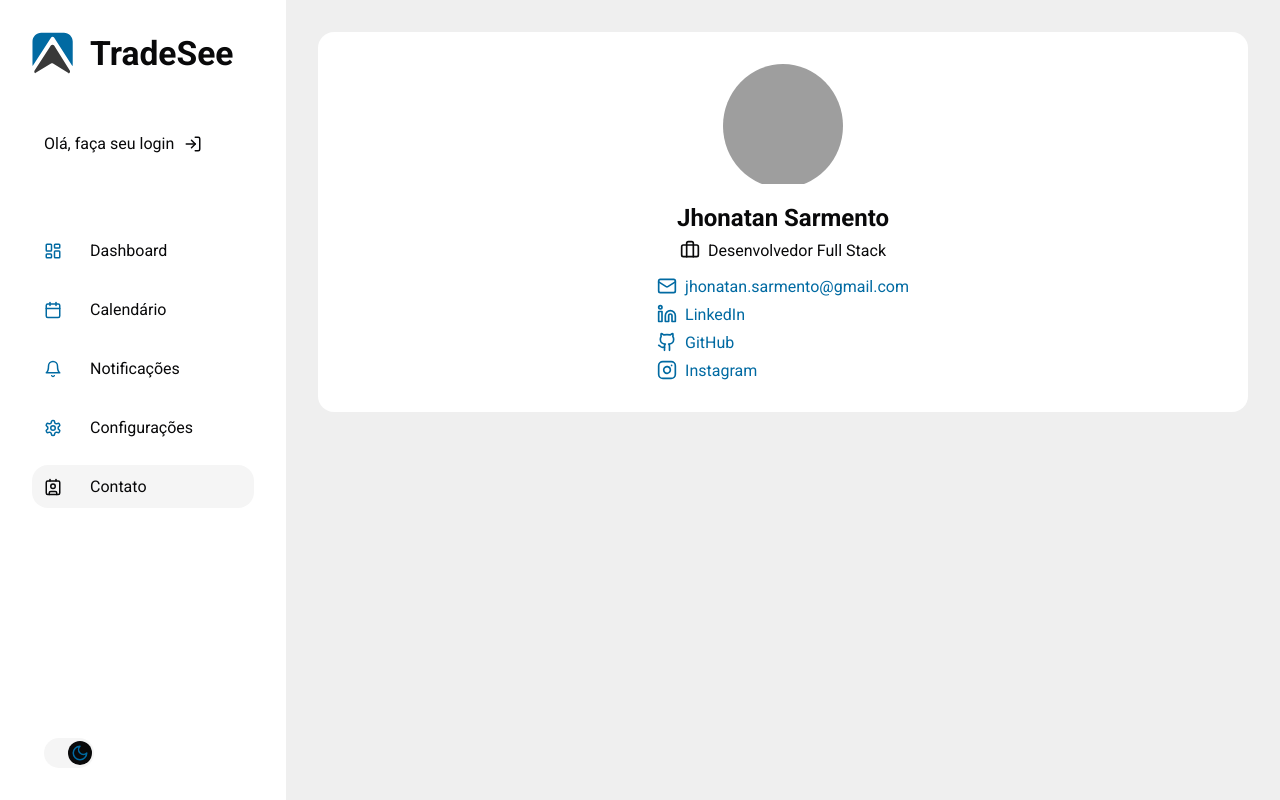
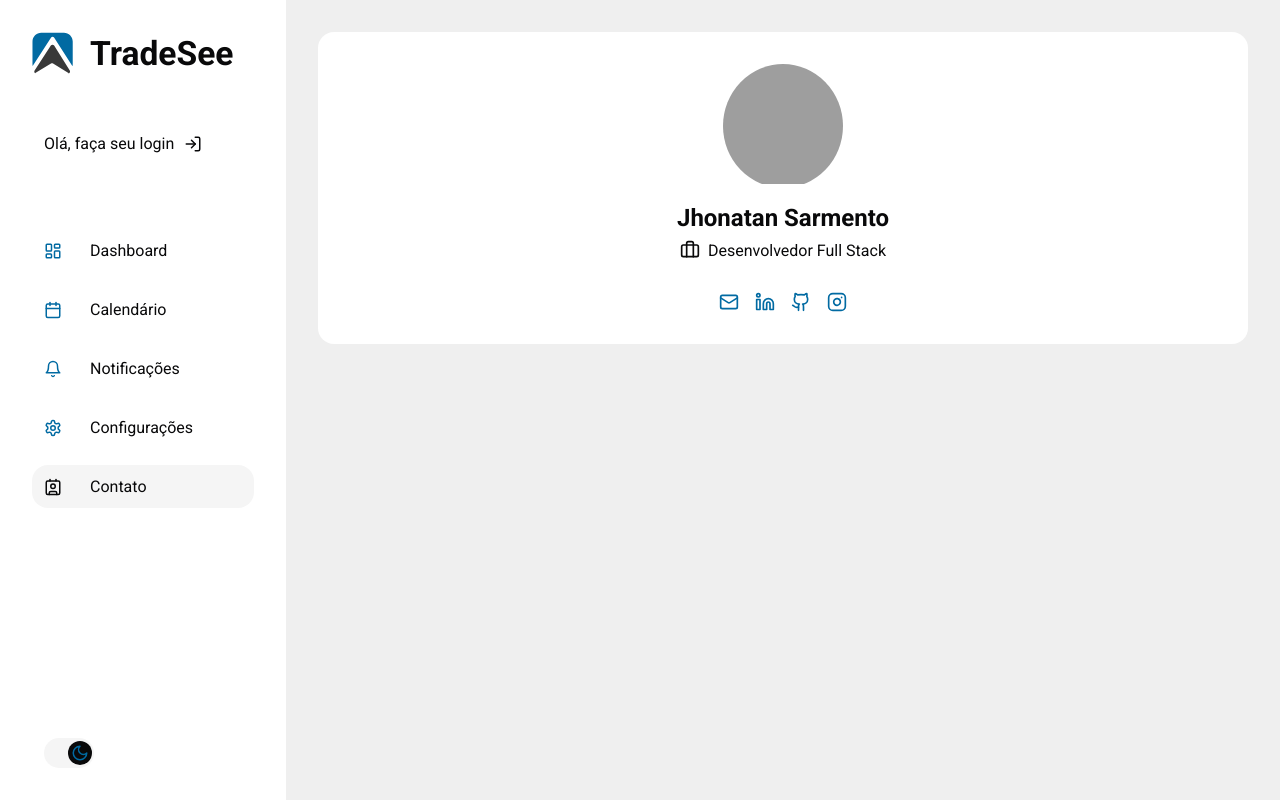
Before and after one commit to jhonatansarmento/dashboard-uiux-test, a Next.js app: page / in a window 1280 px wide. Both pictures are taken after a click on the item "Contato". Built offline with nearby package versions, Linux system fonts and the light colour scheme; grey boxes are pictures that could not be loaded.

Commit message:
Update Contacts component layout to display icons and text side by side

```diff
--- a/src/components/Contatcs/index.tsx
+++ b/src/components/Contatcs/index.tsx
@@ -31,19 +31,15 @@ const Contacts = () => {
         <S.ContactInfo>
           <S.ContactItem href={`mailto:${profile.email}`}>
             <LuMail size={20} />
-            {profile.email}
           </S.ContactItem>
           <S.ContactItem href={profile.linkedin} target='_blank'>
             <LuLinkedin size={20} />
-            LinkedIn
           </S.ContactItem>
           <S.ContactItem href={profile.github} target='_blank'>
             <LuGithub size={20} />
-            GitHub
           </S.ContactItem>
           <S.ContactItem href={profile.instagram} target='_blank'>
             <LuInstagram size={20} />
-            Instagram
           </S.ContactItem>
         </S.ContactInfo>
       </S.Info>
--- a/src/components/Contatcs/styles.ts
+++ b/src/components/Contatcs/styles.ts
@@ -38,14 +38,16 @@ export const Position = styled.p`
 
 export const ContactInfo = styled.div`
   display: flex;
-  flex-direction: column;
-  gap: 0.5rem;
+  justify-content: center;
+  gap: 1rem;
+  flex-wrap: wrap; /* Permite que os itens quebrem de linha se necessário */
+  margin-top: 1rem;
 `;
 
 export const ContactItem = styled.a`
   display: flex;
   align-items: center;
-  gap: 0.5rem;
+  gap: 0.25rem;
   font-size: 1rem;
   color: ${({ theme }) => theme.iconColor};
   text-decoration: none;
```
